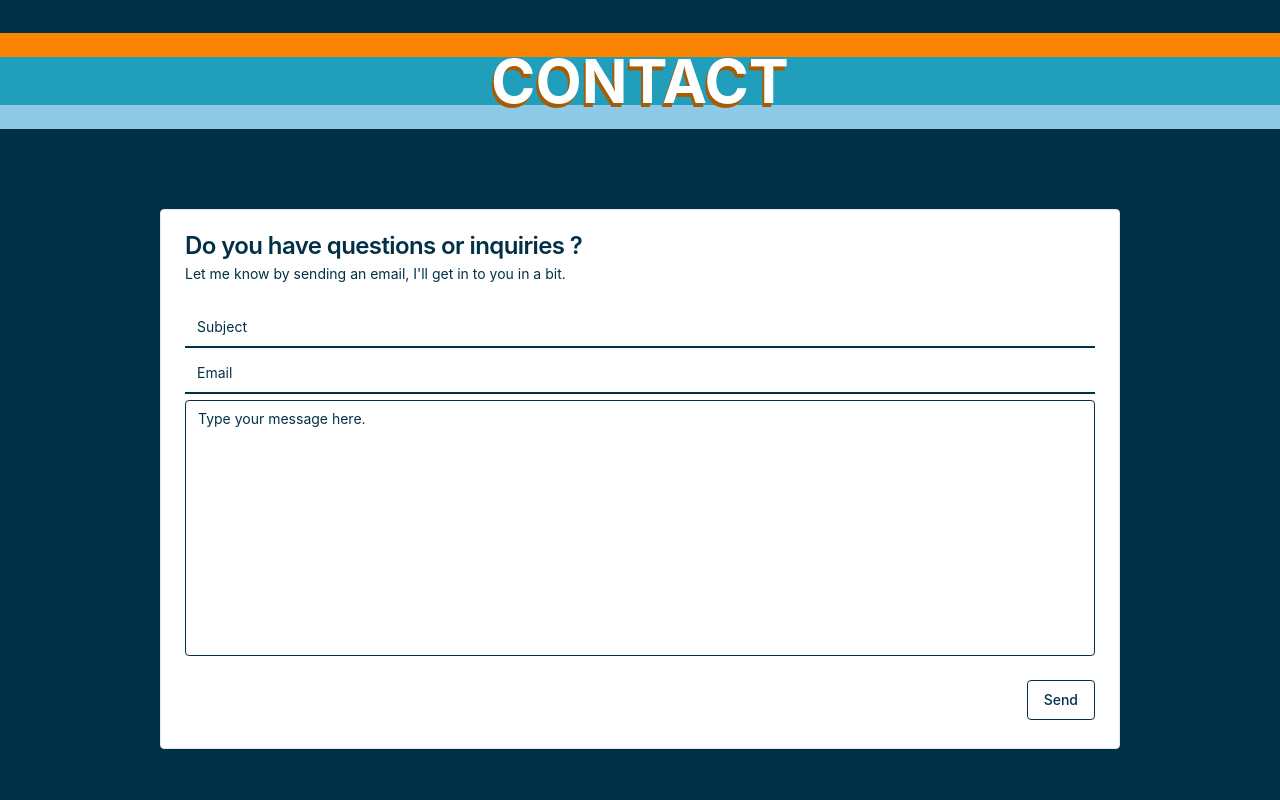
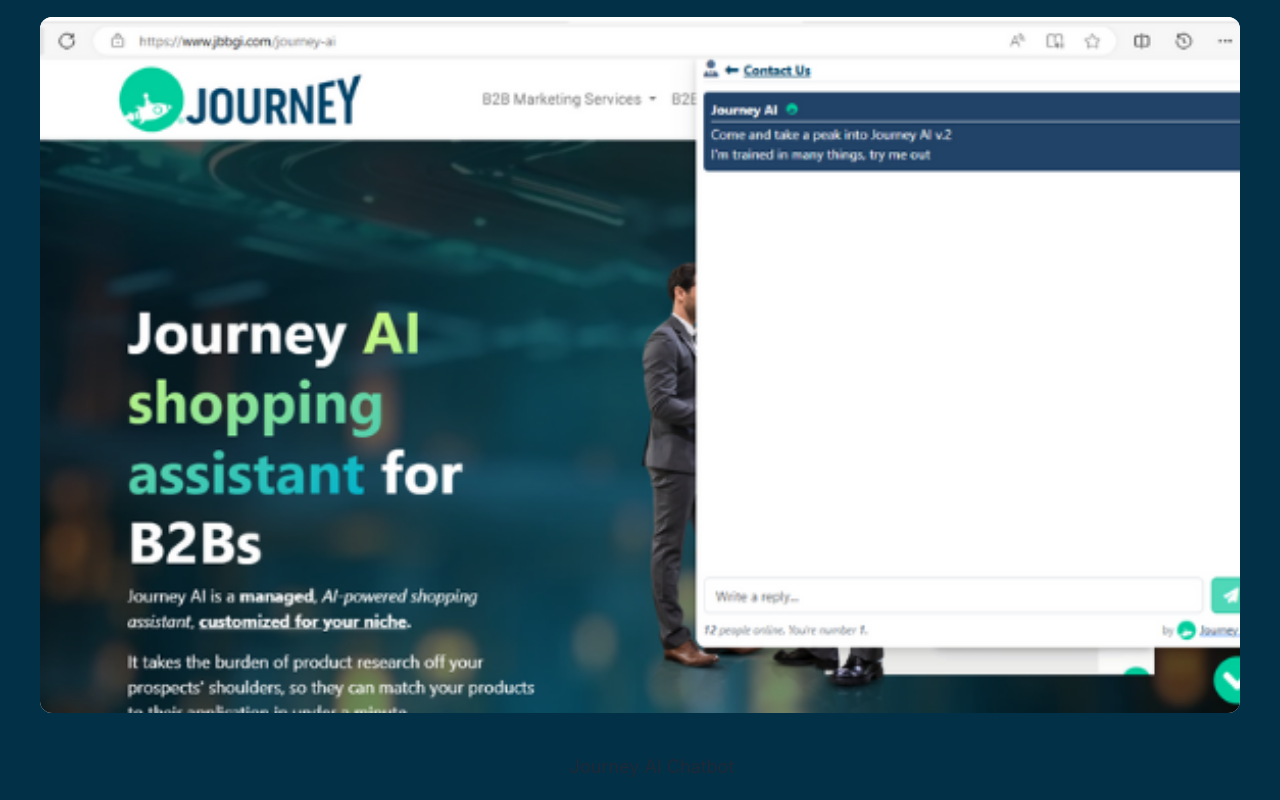
Before and after one commit to pat-gallardo/portfolio-website, a React (Create React App) app in the folder frontend/: page / in a window 1280 px wide. Shown: the part 6520-7320 px from the top of the page. Built offline with nearby package versions, Linux system fonts and the light colour scheme.

Commit message:
Installed free email api and integrated to contact

```diff
--- a/frontend/package.json
+++ b/frontend/package.json
@@ -4,6 +4,7 @@
   "version": "0.1.0",
   "private": true,
   "dependencies": {
+    "@formspree/react": "^2.5.1",
     "@radix-ui/react-icons": "^1.3.0",
     "@radix-ui/react-label": "^2.1.0",
     "@radix-ui/react-slot": "^1.1.0",
@@ -21,6 +22,7 @@
     "react": "^18.3.1",
     "react-dom": "^18.3.1",
     "react-scripts": "5.0.1",
+    "sweetalert2": "^11.12.4",
     "tailwind-merge": "^2.4.0",
     "tailwindcss-animate": "^1.0.7",
     "web-vitals": "^2.1.4"
--- a/frontend/src/components/Contacts.tsx
+++ b/frontend/src/components/Contacts.tsx
@@ -1,37 +1,71 @@
+import { useForm, ValidationError } from "@formspree/react"
 import { Button } from "./ui/button"
 import {
   Card,
   CardContent,
   CardDescription,
-  CardFooter,
   CardHeader,
   CardTitle,
 } from "./ui/card"
 import { Input } from "./ui/input"
 import { Textarea } from "./ui/textarea"
+import Swal from 'sweetalert2';
 
 const Contacts = () => {
+    const [state, handleSubmit] = useForm("xdknzwoj");
+
+    const showAlert = () => {
+      Swal.fire({
+        title: 'Message Sent!',
+        text: 'Thank you for reaching out. Your message has been successfully sent, and I will get back to you as soon as possible.',
+        icon: 'success',
+        confirmButtonText: 'OK',
+        customClass: {
+      confirmButton: 'bg-blue-500 text-white rounded px-4 py-2'
+    }
+      });
+    };
+
+    if (state.succeeded) {
+      showAlert();
+
+      const contactForm = document.getElementById("contact-form") as HTMLFormElement
+      if (contactForm){
+        contactForm.reset();
+      }
+    }
+
     return (<>
-    <div id="contact" className="flex justify-center pt-20 pb-20 h-[700px]">
+    <div id="contact" className="flex justify-center pt-20 pb-20 h-[100%] gap-4">
         <Card className="w-[75%] rounded bg-white text-white">
       <CardHeader>
         <CardTitle className="text-[#023047]">Do you have questions or inquiries ?</CardTitle>
         <CardDescription className="text-[#023047]">Let me know by sending an email, I'll get in to you in a bit.</CardDescription>
       </CardHeader>
       <CardContent>
-        <form>
-          <div className="grid w-full items-center gap-4">
-            <div className="flex flex-col space-y-1.5">
-              <Input id="title" className="text-[#023047]" placeholder="Subject" />
-              <Input id="email" className="text-[#023047]" placeholder="Email" />
-              <Textarea id='content' className="text-[#023047] w-[100%] h-64 rounded resize-none" placeholder="Type your message here." />
+        <form id="contact-form" onSubmit={handleSubmit}>
+          <div className="grid w-full items-center">
+            <div className="flex flex-col space-y-1.5 gap-4">
+              <Input id="title" className="text-[#023047]" placeholder="Subject" required/>
+              <Input id="email" type="email" name="email" className="text-[#023047]" placeholder="Email" required/>
+              <ValidationError
+                prefix="Email"
+                field="email:"
+                errors={state.errors}
+              />
+              <Textarea id='message' name='message' className="text-[#023047] w-[100%] h-64 rounded resize-none" placeholder="Type your message here."/>
+              <ValidationError
+                prefix="Message"
+                field="message:"
+                errors={state.errors}
+              />
             </div>
+          </div>
+          <div className="flex justify-end pt-4">
+        <Button variant="outline" type="submit" disabled={state.submitting} className="rounded text-[#023047] flex ">Submit</Button>
           </div>
         </form>
       </CardContent>
-      <CardFooter className="flex justify-end">
-        <Button variant="outline" className="rounded text-[#023047] flex ">Send</Button>
-      </CardFooter>
     </Card></div>
     </>)
 }
--- a/frontend/src/components/projects.tsx
+++ b/frontend/src/components/projects.tsx
@@ -3,6 +3,7 @@
 import Project2 from "./ui/projects/project-2";
 import Project3 from "./ui/projects/project-3";
 import Project4 from "./ui/projects/project-4";
+import Project5 from "./ui/projects/project-5";
 
 const Projects = () => {
   const projectItems = [
@@ -26,8 +27,12 @@
       textFormat:"text-base text-white",
       cards: Project4(),
     },
+    { key:5 , label: 'Journey AI Chatbot',
+      description: 'A website application chatbot built using Python with Flask framework. This AI-chatbot helps customers to answer, give information and request for recommendation about following products the website has to offer.',
+      textFormat:"text-base text-white",
+      cards: Project5(),
+    }
     ];
-
 
     return (
         <>
--- /dev/null
+++ b/frontend/src/components/ui/contactForm.tsx
@@ -0,0 +1,45 @@
+import { useForm, ValidationError } from '@formspree/react';
+
+function ContactForm() {
+  const [state, handleSubmit] = useForm("xdknzwoj");
+  if (state.succeeded) {
+      return <p>Thanks for joining!</p>;
+  }
+  return (
+    <form onSubmit={handleSubmit}>
+      <label htmlFor="email">
+        Email Address
+      </label>
+      <input
+        id="email"
+        type="email"
+        name="email"
+      />
+      <ValidationError
+        prefix="Email"
+        field="email"
+        errors={state.errors}
+      />
+      <textarea
+        id="message"
+        name="message"
+      />
+      <ValidationError
+        prefix="Message"
+        field="message"
+        errors={state.errors}
+      />
+      <button type="submit" disabled={state.submitting}>
+        Submit
+      </button>
+    </form>
+  );
+}
+
+function App() {
+  return (
+    <ContactForm />
+  );
+}
+
+export default App;
--- /dev/null
+++ b/frontend/src/components/ui/projects/project-5.tsx
@@ -0,0 +1,28 @@
+const Project5 = () => {
+    const SkeletonOne = () => {
+        return (
+          <div>
+            <p className="font-bold md:text-4xl text-xl text-white">
+            Widget Interface
+            </p>
+            <p className="font-normal text-base text-white"></p>
+            <p className="font-normal text-base my-4 max-w-lg text-neutral-200">
+            This shows the widget's features like contact Us and the widget can answer all kinds of questions within its data.
+            </p>
+          </div>
+        );
+      };
+
+    const cards = [
+        {
+          id: 1,
+          content: <SkeletonOne />,
+          className: "md:col-span-4",
+          thumbnail:
+          require('../../../assets/images/ai-1.png'),
+        }
+      ];
+    return cards
+};
+
+export default Project5;
```
Also changed, not shown: 1 other file (tests, documents, lock files or other folders).
